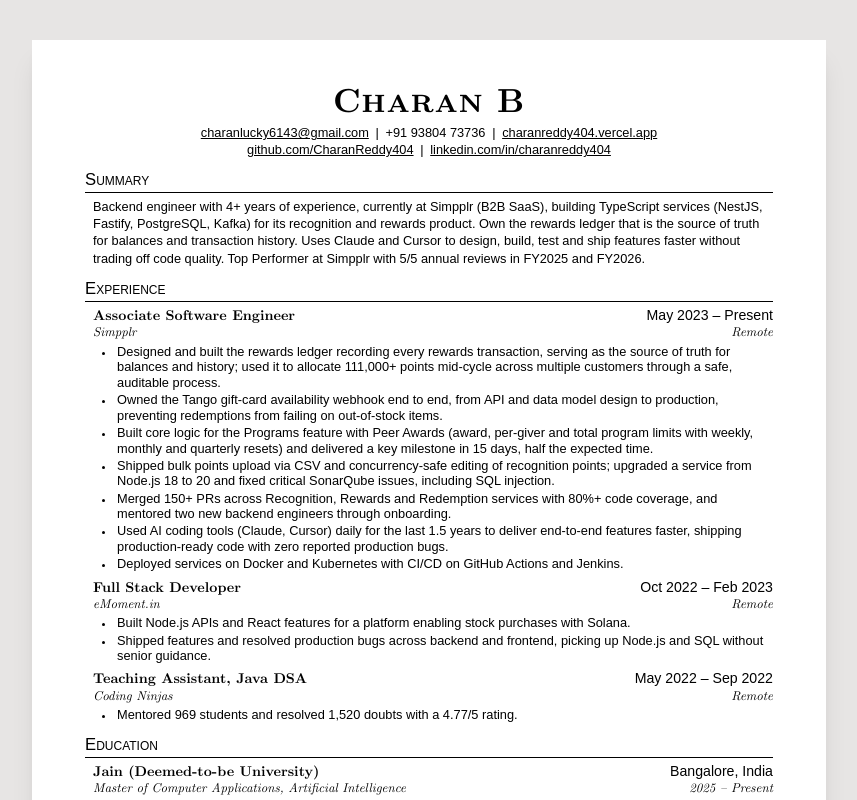
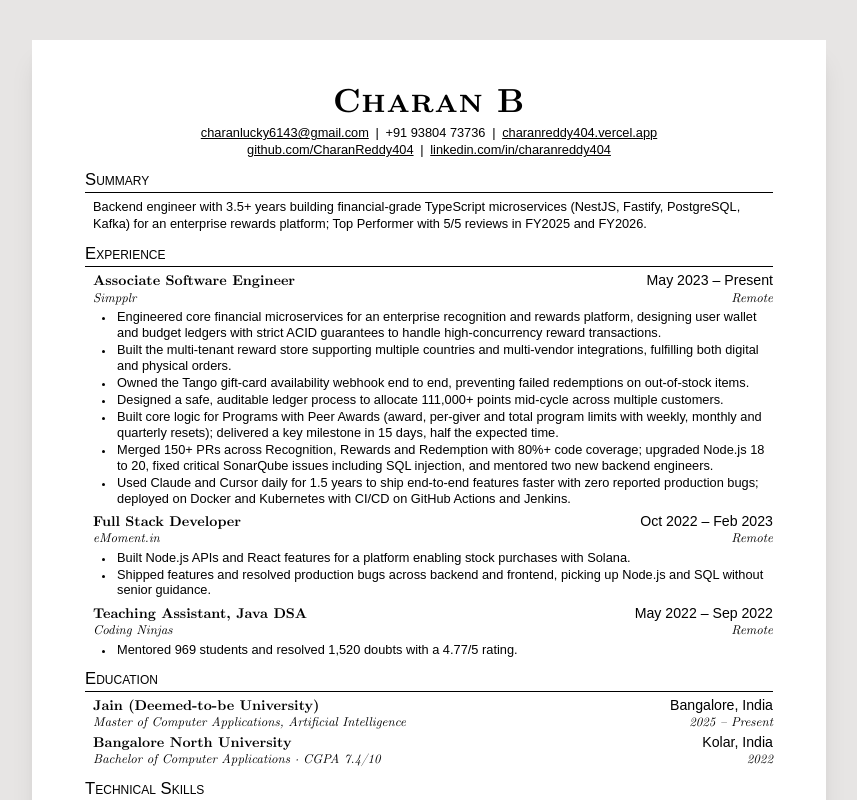
Before and after one commit to CharanReddy404/Portfolio, a Next.js app: page /resume in a window 1280 px wide. Shown: the top 800 px of the page, without its empty margins (211-1068 px from the left). Built offline with nearby package versions, Linux system fonts and the light colour scheme; a web font is replaced by a local one.

Commit message:
feat: apply resume review with 3.5+ years, one-line summary, financial ledgers and reward store

```diff
--- a/content/resume.ts
+++ b/content/resume.ts
@@ -16,7 +16,7 @@ export const resume = {
   ],
 
   summary:
-    'Backend engineer with 4+ years of experience, currently at Simpplr (B2B SaaS), building TypeScript services (NestJS, Fastify, PostgreSQL, Kafka) for its recognition and rewards product. Own the rewards ledger that is the source of truth for balances and transaction history. Uses Claude and Cursor to design, build, test and ship features faster without trading off code quality. Top Performer at Simpplr with 5/5 annual reviews in FY2025 and FY2026.',
+    'Backend engineer with 3.5+ years building financial-grade TypeScript microservices (NestJS, Fastify, PostgreSQL, Kafka) for an enterprise rewards platform; Top Performer with 5/5 reviews in FY2025 and FY2026.',
 
   experience: [
     {
@@ -25,13 +25,13 @@ export const resume = {
       when: 'May 2023 – Present',
       place: 'Remote',
       points: [
-        'Designed and built the rewards ledger recording every rewards transaction, serving as the source of truth for balances and history; used it to allocate 111,000+ points mid-cycle across multiple customers through a safe, auditable process.',
-        'Owned the Tango gift-card availability webhook end to end, from API and data model design to production, preventing redemptions from failing on out-of-stock items.',
-        'Built core logic for the Programs feature with Peer Awards (award, per-giver and total program limits with weekly, monthly and quarterly resets) and delivered a key milestone in 15 days, half the expected time.',
-        'Shipped bulk points upload via CSV and concurrency-safe editing of recognition points; upgraded a service from Node.js 18 to 20 and fixed critical SonarQube issues, including SQL injection.',
-        'Merged 150+ PRs across Recognition, Rewards and Redemption services with 80%+ code coverage, and mentored two new backend engineers through onboarding.',
-        'Used AI coding tools (Claude, Cursor) daily for the last 1.5 years to deliver end-to-end features faster, shipping production-ready code with zero reported production bugs.',
-        'Deployed services on Docker and Kubernetes with CI/CD on GitHub Actions and Jenkins.',
+        'Engineered core financial microservices for an enterprise recognition and rewards platform, designing user wallet and budget ledgers with strict ACID guarantees to handle high-concurrency reward transactions.',
+        'Built the multi-tenant reward store supporting multiple countries and multi-vendor integrations, fulfilling both digital and physical orders.',
+        'Owned the Tango gift-card availability webhook end to end, preventing failed redemptions on out-of-stock items.',
+        'Designed a safe, auditable ledger process to allocate 111,000+ points mid-cycle across multiple customers.',
+        'Built core logic for Programs with Peer Awards (award, per-giver and total program limits with weekly, monthly and quarterly resets); delivered a key milestone in 15 days, half the expected time.',
+        'Merged 150+ PRs across Recognition, Rewards and Redemption with 80%+ code coverage; upgraded Node.js 18 to 20, fixed critical SonarQube issues including SQL injection, and mentored two new backend engineers.',
+        'Used Claude and Cursor daily for 1.5 years to ship end-to-end features faster with zero reported production bugs; deployed on Docker and Kubernetes with CI/CD on GitHub Actions and Jenkins.',
       ],
     },
     {
--- a/content/site.ts
+++ b/content/site.ts
@@ -17,7 +17,7 @@ export const site = {
   tagline:
     'I design and build complex backend systems end to end — production-ready services behind the parts of a product you never see, but always rely on.',
   about: [
-    'I’m a backend engineer with 4+ years of experience. At Simpplr, a B2B SaaS employee experience platform, I work on the Recognition & Rewards product. I build TypeScript services with NestJS, Fastify, PostgreSQL and Kafka in a monorepo, and own the rewards ledger that is the source of truth for every balance and transaction.',
+    'I’m a backend engineer with 3.5+ years of experience. At Simpplr, a B2B SaaS employee experience platform, I work on the Recognition & Rewards product. I build TypeScript services with NestJS, Fastify, PostgreSQL and Kafka in a monorepo, and own the rewards ledger that is the source of truth for every balance and transaction.',
     'I’ve been named a Top Performer with 5/5 annual reviews in FY2025 and FY2026. Before Simpplr, I shipped features end to end on a Solana-based trading product at EMOMENT, and mentored nearly a thousand students in Java and data structures as a Teaching Assistant at Coding Ninjas. Outside work, I’m building a few new backend-focused projects — they’ll be on this page soon.',
   ],
   socials: {
```
Also changed, not shown: 1 other file (tests, documents, lock files or other folders).
